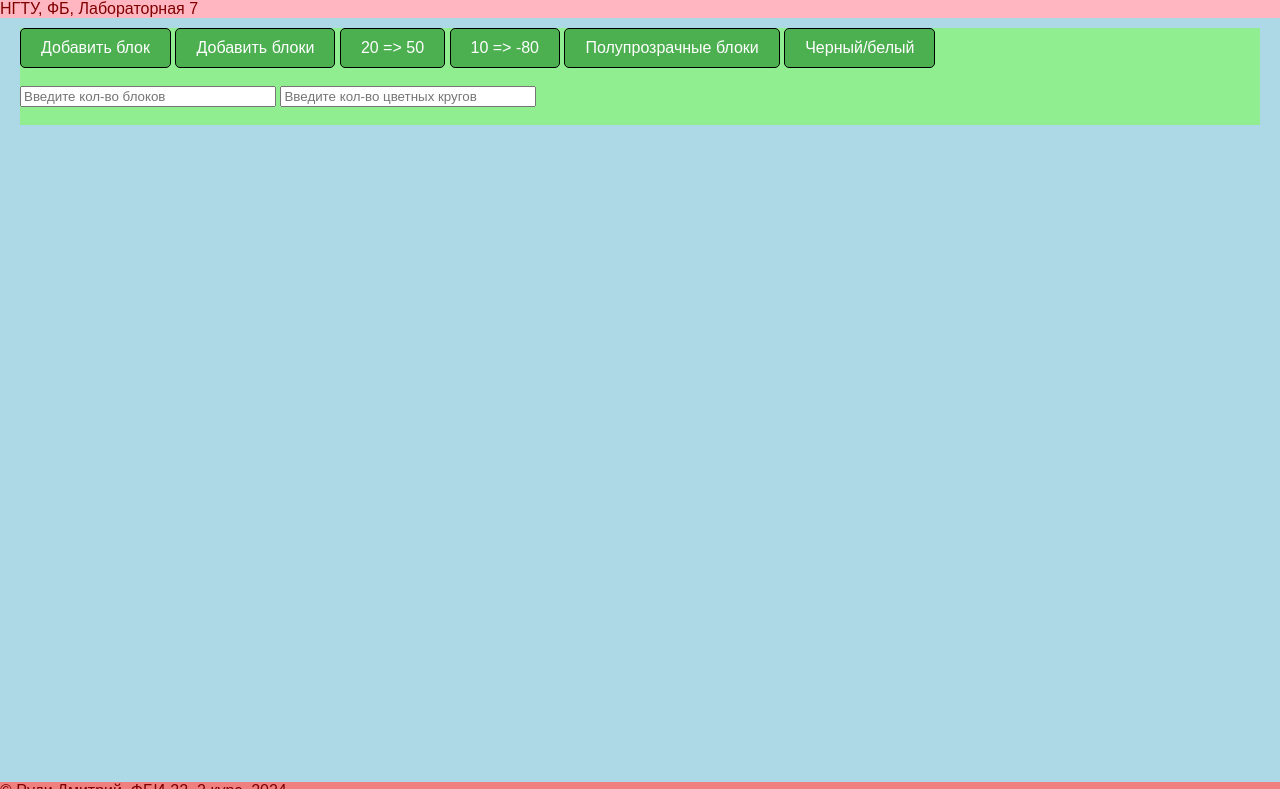
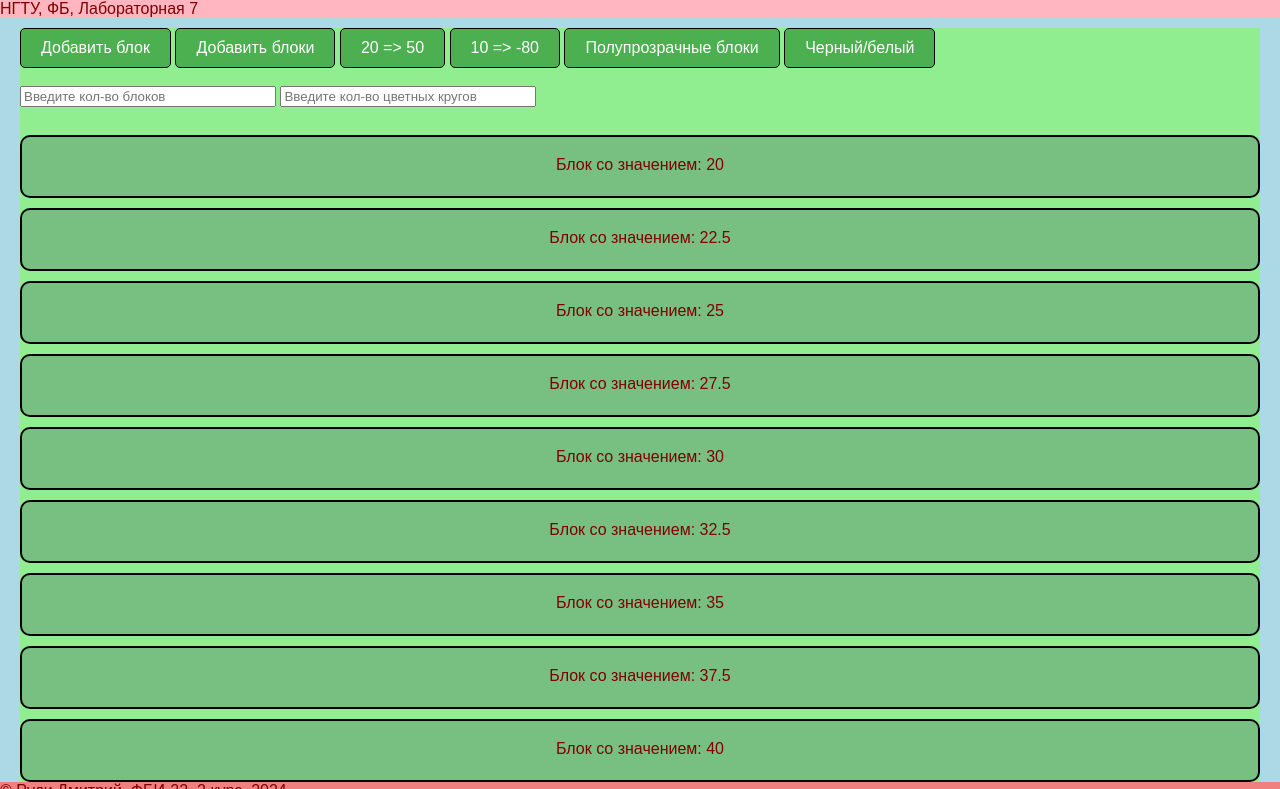
Before and after one commit to SlonExtra/web-front-labs, a plain HTML site: page lab7/blocks.html in a window 1280 px wide. Both pictures are taken after a click on the button "20 => 50". Shown: the top 789 px of the page. Drawn offline with Linux system fonts and the light colour scheme.

Commit message:
блоки 20 - 50

```diff
--- a/lab7/blocks.html
+++ b/lab7/blocks.html
@@ -62,7 +62,26 @@
         main.appendChild(newBlock);
     }
 }
+function add20_50() {
+            let main = document.querySelector('main');
+            let buttons = Array.from(main.querySelectorAll('button'));
+            let blocks = Array.from(main.querySelectorAll('div:not(button)'));
 
+            blocks.forEach(block => block.remove());
+            for(let i = 20; i<=50; i+=2.5) {
+                let newBlock = document.createElement('div');
+                newBlock.style.backgroundColor = '#77c081';
+                newBlock.style.height = '40px';
+                newBlock.style.border = '2px solid black';
+                newBlock.style.marginTop = '10px';
+                newBlock.style.borderRadius = '10px';
+                newBlock.innerHTML = `Блок со значением: ${i}`;
+                newBlock.style.textAlign = 'center';
+                newBlock.style.paddingTop = '19px';
+                main.appendChild(newBlock);
+            }
+        }
+        f
 </script>
 <body>
     <header>
```
